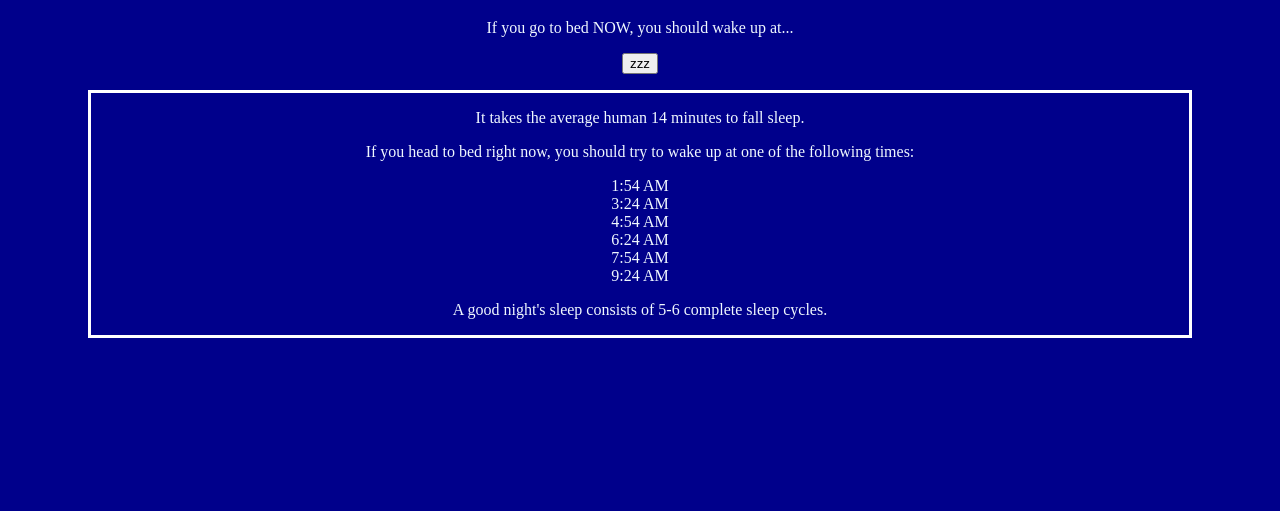
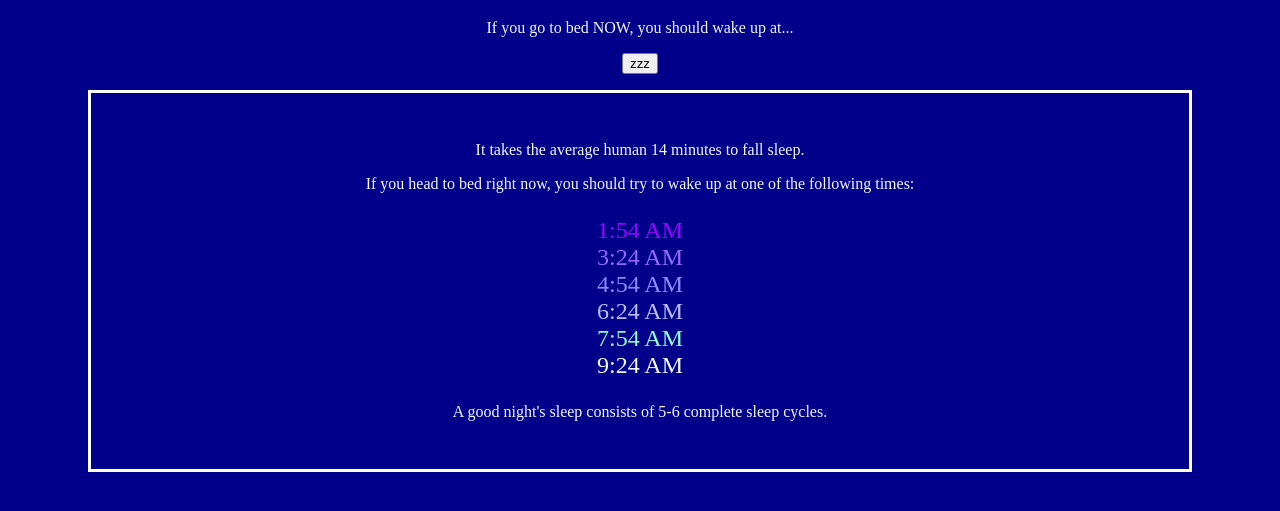
Before and after one commit to jyang0403/Sleepytime, a plain HTML site: page index.html in a window 1280 px wide. Both pictures are taken after a click on the button "zzz". Shown: the part 61-572 px from the top of the page. Drawn offline with Linux system fonts and the light colour scheme.

Commit message:
updates to formatting/style

```diff
--- a/script.js
+++ b/script.js
@@ -1,3 +1,18 @@
+const colors = [
+    "rgb(168, 39, 254)",
+            "rgb(154, 3, 254)", "" +
+            "rgb(150, 105, 254)",
+            "rgb(140, 140, 255)",
+        "rgb(187, 187, 255)",
+        "rgb(143, 254, 221)",
+    ]
+
+    function createWakeUpTimeElement(time, cycle) {
+        let elm = document.createElement("div");
+        elm.innerText = time;
+        elm.style.color = colors[cycle];
+        return elm;
+}
     function handleOnClick() {
         let output = document.querySelector(".output");
         output.style.display = "block";
@@ -12,6 +27,8 @@ function handleOnClick() {
         // calculate sleep cycles!
         for (let i = 1; i <= 6; i++) {
             now.setMinutes(now.getMinutes() + 90);
-        hours.innerHTML += now.toLocaleTimeString("en-US", { timeStyle: "short" }) + "<br />";
+            const elm = createWakeUpTimeElement(
+                now.toLocaleTimeString("en-US", { timeStyle: "short" }), i)
+                hours.appendChild(elm);
         }
     }
--- a/style.css
+++ b/style.css
@@ -7,10 +7,10 @@ body {
 .output {
     border: 3px solid white;
     margin: 1em 5em 1em 5em;
-+  padding: 2em;
+    padding: 2em;
     display: none;
-+}
-+
-+#hours {
-+  font-size: x-large;
 }
+
+#hours {
+  font-size: x-large;
+}
```
Lines whose indentation alone changed are shown as unchanged.
